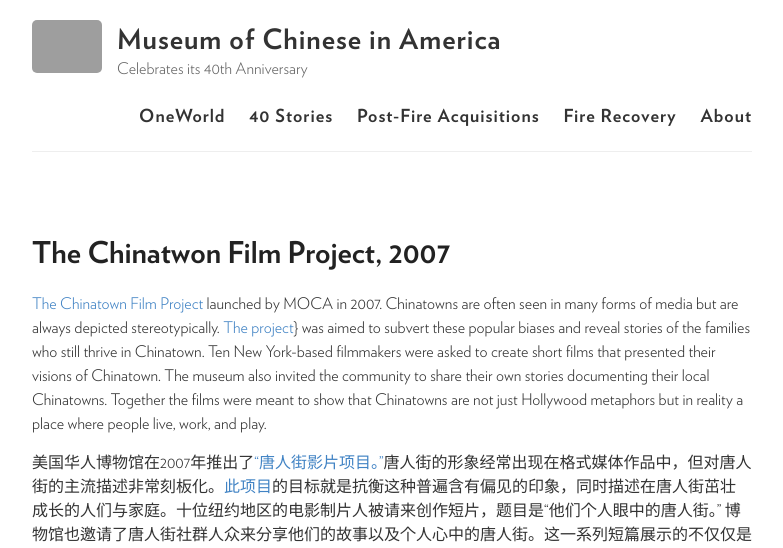
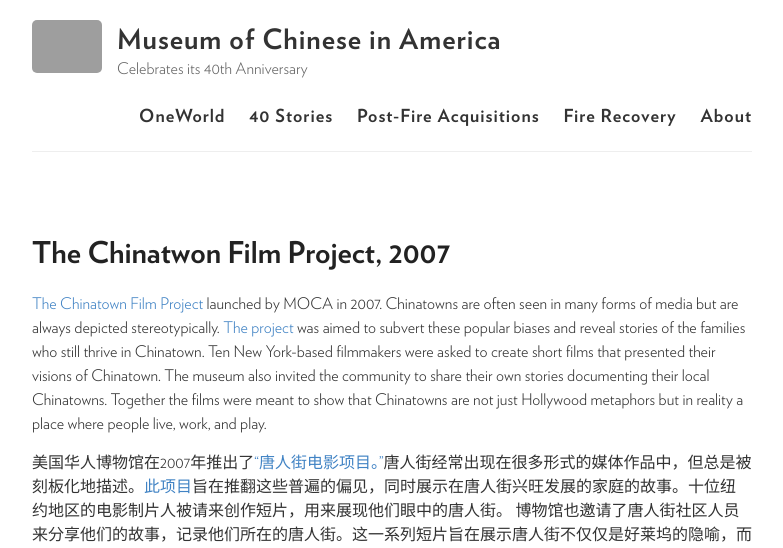
Before and after one commit to moca40/moca40.github.io, a Jekyll site: the page built from _stories/2007-01-01-chinatown-film-project.md, in a window 1280 px wide, cut to the strip 0-548 px from the top of the page. Shown: the whole strip, without its empty margins (248-1031 px from the left). Built offline with Jekyll 4.4.1, drawn with Linux system fonts in a browser that asks for light colours; some of the changed text lies outside the part shown; grey boxes are pictures that could not be loaded.

Commit message:
Update 2007-01-01-chinatown-film-project.md

```diff
--- a/_stories/2007-01-01-chinatown-film-project.md
+++ b/_stories/2007-01-01-chinatown-film-project.md
@@ -13,8 +13,8 @@
     url: https://youtu.be/81R8-yQo-zY
 ---
 
-[The Chinatown Film Project](https://youtu.be/81R8-yQo-zY) launched by MOCA in 2007. Chinatowns are often seen in many forms of media but are always depicted stereotypically.  [The project](https://www.mocanyc.org/visit/events/chinatown_film_project)} was aimed to subvert these popular biases and reveal stories of the families who still thrive in Chinatown. Ten New York-based filmmakers were asked to create short films that presented their visions of Chinatown. The museum also invited the community to share their own stories documenting their local Chinatowns. Together the films were meant to show that Chinatowns are not just Hollywood metaphors but in reality a place where people live, work, and play.
+[The Chinatown Film Project](https://youtu.be/81R8-yQo-zY) launched by MOCA in 2007. Chinatowns are often seen in many forms of media but are always depicted stereotypically.  [The project](https://www.mocanyc.org/visit/events/chinatown_film_project) was aimed to subvert these popular biases and reveal stories of the families who still thrive in Chinatown. Ten New York-based filmmakers were asked to create short films that presented their visions of Chinatown. The museum also invited the community to share their own stories documenting their local Chinatowns. Together the films were meant to show that Chinatowns are not just Hollywood metaphors but in reality a place where people live, work, and play.
 
-美国华人博物馆在2007年推出了["唐人街影片项目。"](https://youtu.be/81R8-yQo-zY)唐人街的形象经常出现在格式媒体作品中，但对唐人街的主流描述非常刻板化。[此项目](https://www.mocanyc.org/visit/events/chinatown_film_project)的目标就是抗衡这种普遍含有偏见的印象，同时描述在唐人街茁壮成长的人们与家庭。十位纽约地区的电影制片人被请来创作短片，题目是“他们个人眼中的唐人街。” 博物馆也邀请了唐人街社群人众来分享他们的故事以及个人心中的唐人街。这一系列短篇展示的不仅仅是好莱坞隐喻中的唐人街，而也是一个人们真正在生活，工作，和玩耍的地方。
+美国华人博物馆在2007年推出了["唐人街电影项目。"](https://youtu.be/81R8-yQo-zY)唐人街经常出现在很多形式的媒体作品中，但总是被刻板化地描述。[此项目](https://www.mocanyc.org/visit/events/chinatown_film_project)旨在推翻这些普遍的偏见，同时展示在唐人街兴旺发展的家庭的故事。十位纽约地区的电影制片人被请来创作短片，用来展现他们眼中的唐人街。 博物馆也邀请了唐人街社区人员来分享他们的故事，记录他们所在的唐人街。这一系列短片旨在展示唐人街不仅仅是好莱坞的隐喻，而是现实世界中，一个人们生活、工作、和玩耍的地方。
 
 {% include slideshow.html %}
```
